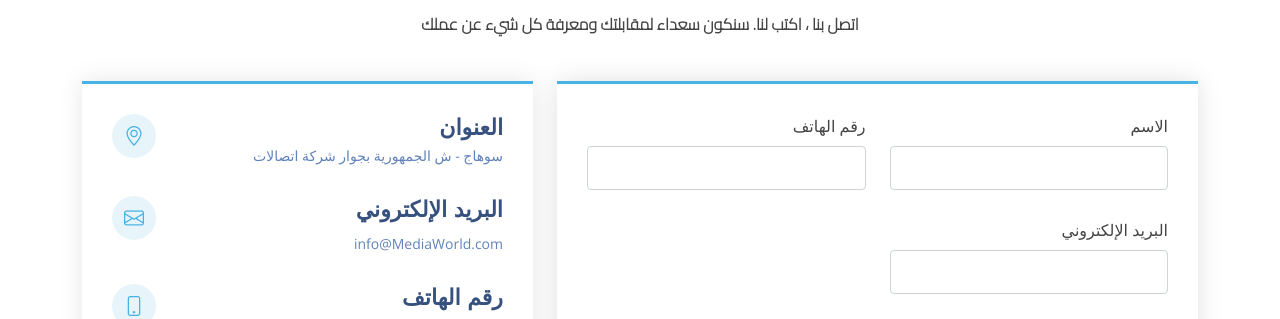
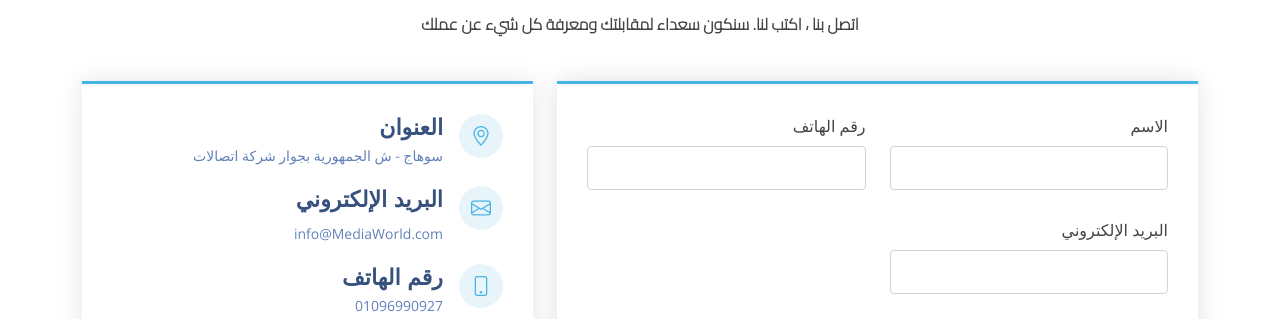
Before and after one commit to mohamed-hashemm/mediaw, a plain HTML site: page index.html in a window 1280 px wide. Shown: the part 3413-3732 px from the top of the page. Drawn offline with nearby package versions, Linux system fonts and the light colour scheme.

Commit message:
Update style.css

```diff
--- a/assets/css/style.css
+++ b/assets/css/style.css
@@ -756,7 +756,7 @@ h1, h2, h3, h4, h5, h6 {
 .contact .info i {
   font-size: 20px;
   color: #47b2e4;
-  float: left;
+  float: right;
   width: 44px;
   height: 44px;
   background: #e7f5fb;
@@ -767,14 +767,14 @@ h1, h2, h3, h4, h5, h6 {
   transition: all 0.3s ease-in-out;
 }
 .contact .info h4 {
-  padding: 0 0 0 60px;
+  padding: 0 60px 0 0px;
   font-size: 22px;
   font-weight: 600;
   margin-bottom: 5px;
   color: #37517e;
 }
 .contact .info p {
-  padding: 0 0 10px 60px;
+  padding: 0 60px 0 0px;
   margin-bottom: 20px;
   font-size: 14px;
   color: #6182ba;
```
